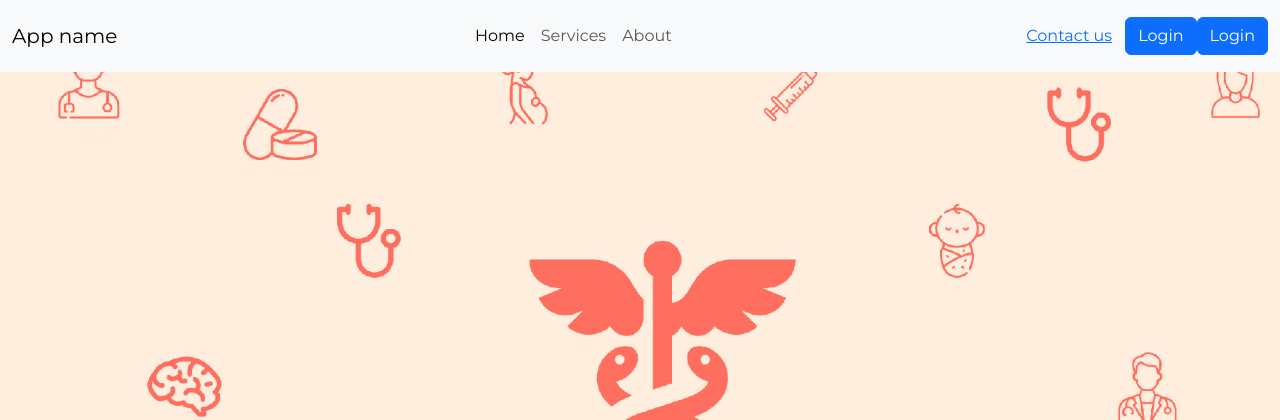
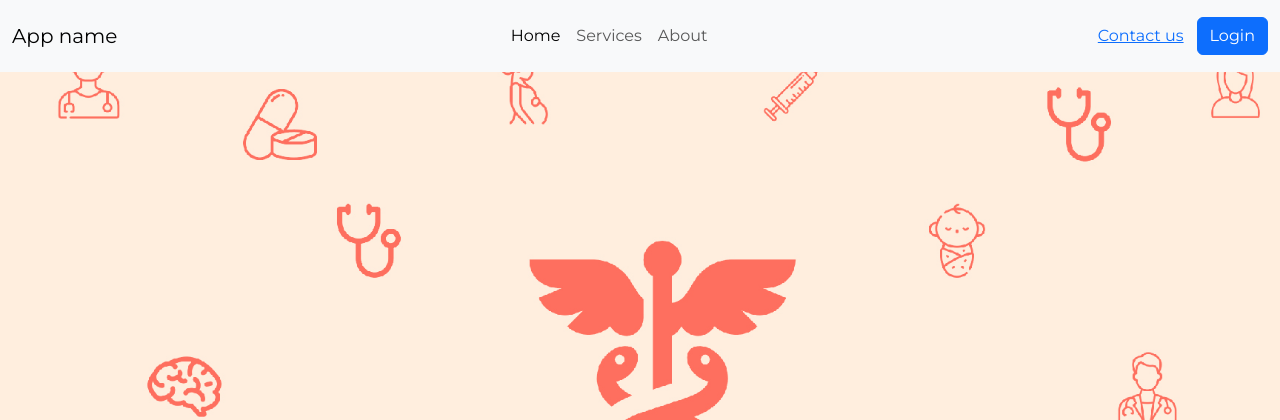
Before and after one commit to hardiksingla/hospitalRecordes, a Django app: template hospital_management/app/templates/index.html in a window 1280 px wide. Shown: the top 420 px of the page. Run offline with Django 3.2, Linux system fonts and the light colour scheme; the template is opened without the code that fills it, so the values that code supplies are empty.

Commit message:
small changes in index.html

```diff
--- a/hospital_management/app/templates/index.html
+++ b/hospital_management/app/templates/index.html
@@ -49,7 +49,6 @@
         {% if user.is_authenticated %}
         <a href="logout"><button type= "button" class="btn btn-primary">Log out</button></a>
         {% else %}
-        <a href="login"><button type= "button" class="btn btn-primary">Login</button></a>
         <a href="logout"><button type= "button" class="btn btn-primary">Login</button></a>
         {% endif %}
         </div>
```
